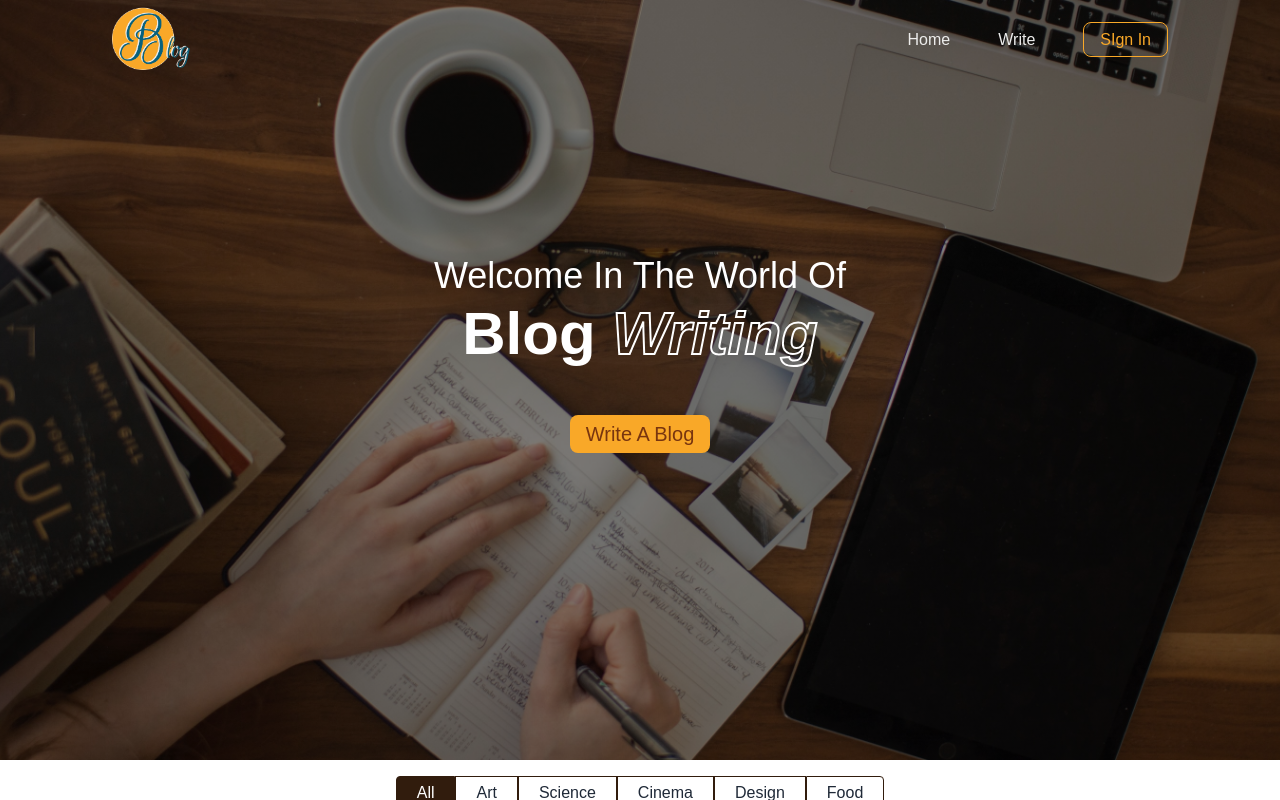
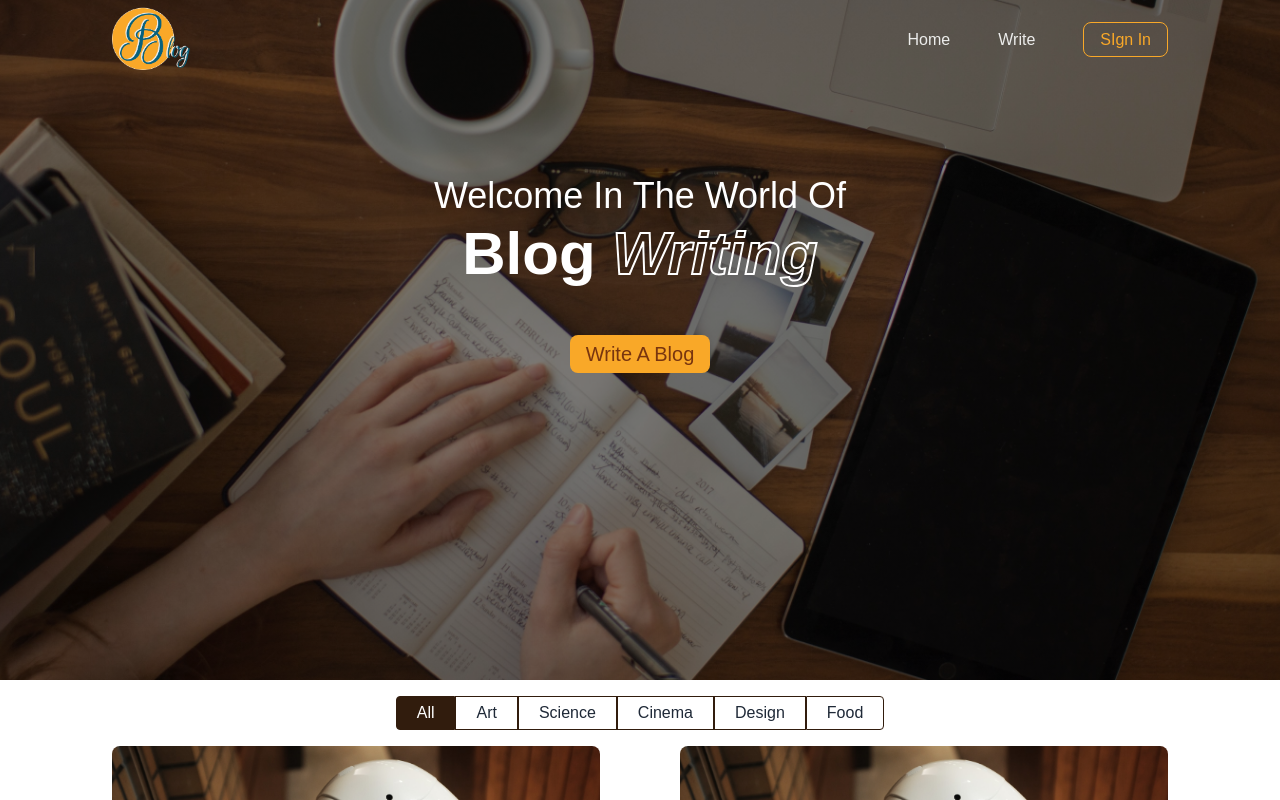
Before and after one commit to mfaisalh12/blog-app, a React (Create React App) app in the folder client/: page / in a window 1280 px wide. Shown: the top 800 px of the page. Built offline with nearby package versions, Linux system fonts and the light colour scheme; what tw-elements would draw is missing.

Commit message:
update navbar animation

```diff
--- a/client/src/components/Navbar/Navbar.jsx
+++ b/client/src/components/Navbar/Navbar.jsx
@@ -16,11 +16,11 @@
 	window.addEventListener("scroll", changeSolidNav);
 	return (
 		<div
-			className={
+			className={`fixed top-0 container bg-transparent z-50 transition-all ease-in ${
 				solidNav
-					? "sticky top-0 container bg-transparent z-50 transition-all ease-in duration-200 backdrop-filter backdrop-blur-lg"
-					: "sticky top-0 container bg-transparent z-50 transition-all ease-in duration-100"
-			}
+					? "duration-200 backdrop-filter backdrop-blur-lg backdrop-brightness-50"
+					: "duration-100"
+			}`}
 		>
 			<nav className="flex justify-between items-center ">
 				<NavLink to="/">
```
